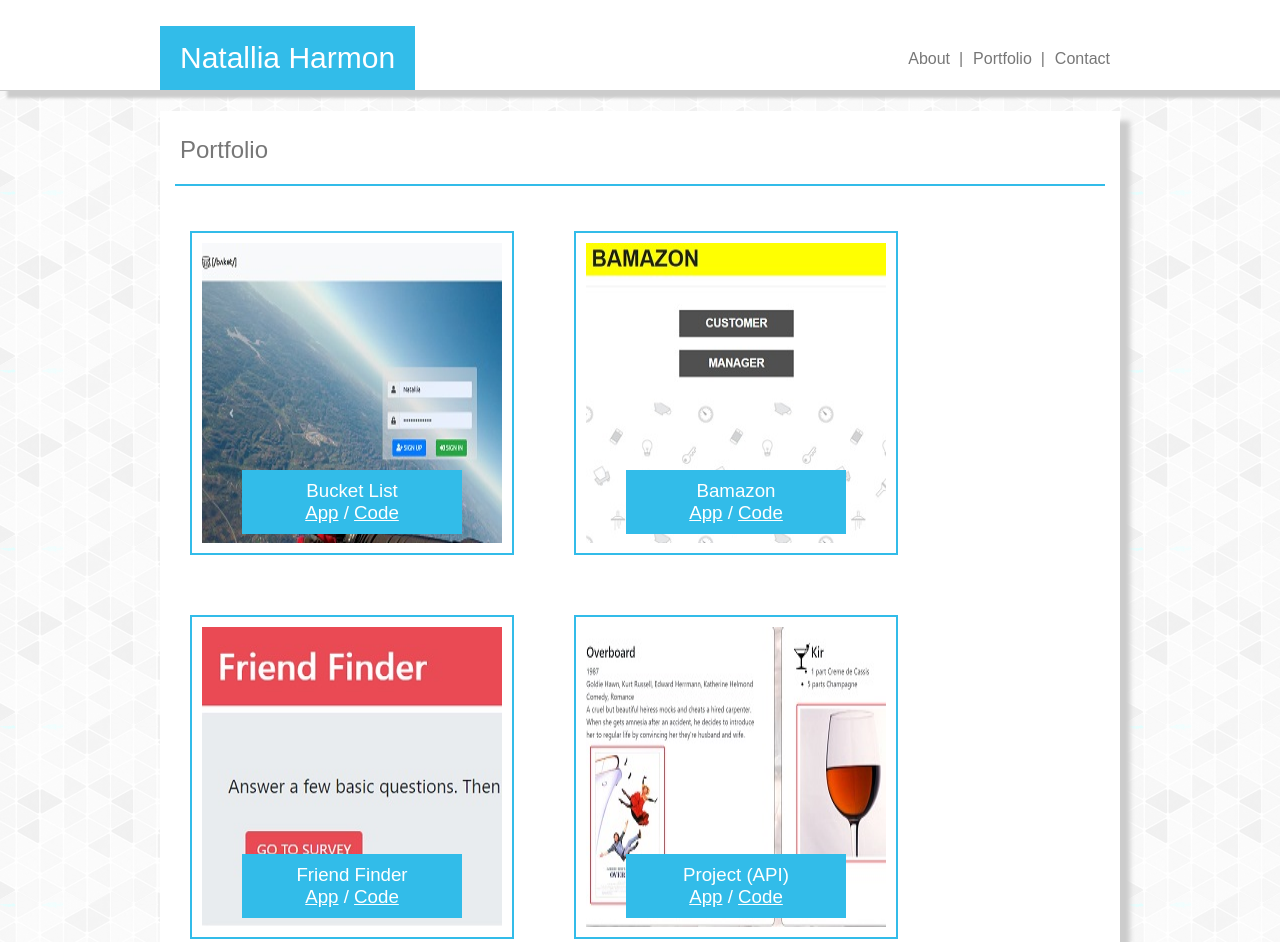
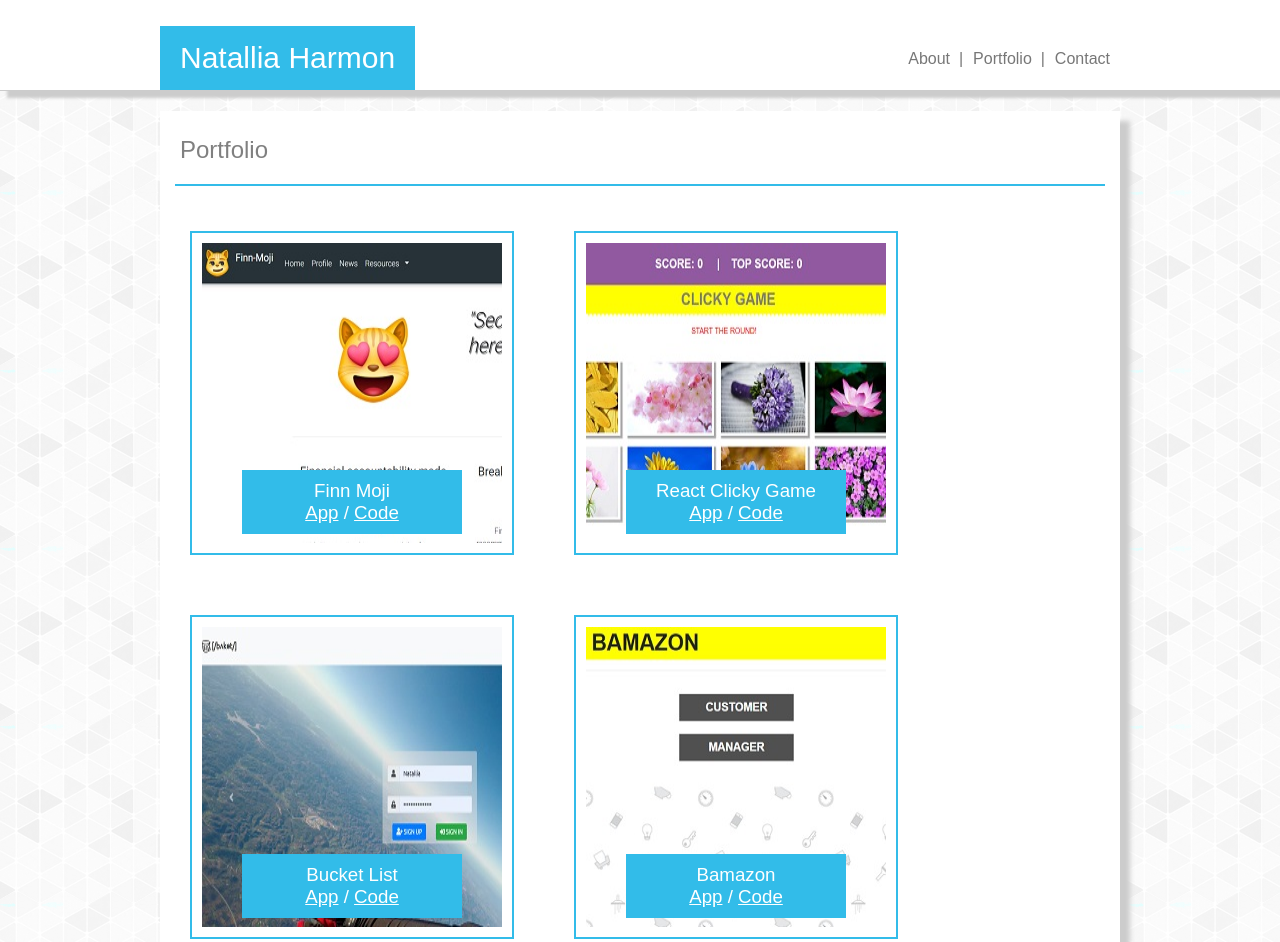
Before and after one commit to natalliasdh/Portfolio, a plain HTML site: page portfolio.html in a window 1280 px wide. Shown: the top 942 px of the page. Drawn offline with Linux system fonts and the light colour scheme.

Commit message:
adding new projects to portfolio

```diff
--- a/assets/css/style.css
+++ b/assets/css/style.css
@@ -54,9 +54,14 @@ h1 {
 
 h2 {
     padding-top: 5px;
-    color: #gray;
+    color: gray;
     padding-left: 20px;
     font-weight: normal;
+}
+
+h5 {
+    margin-top: 20px;
+
 }
 
 nav {
--- a/portfolio.html
+++ b/portfolio.html
@@ -31,11 +31,28 @@
             <hr />
             <div class="pf">
 
+                    <div class="img-cont"><img src="assets/images/finnmoji.jpg" alt="Portfolio" />
+                        <h3>Finn Moji<br /><a href="https://github.com/natalliasdh/finn-moji-app"
+                                target="_blank">App</a> /
+                            <a href="https://finn-moji.herokuapp.com/" target="_blank">Code</a>
+                        </h3>
+
+                    </div>
+
+                    <div class="img-cont"><img src="assets/images/react.jpg" alt="Portfolio" />
+                        <h3>React Clicky Game<br /><a href="https://natalliasdh.github.io/react/"
+                                target="_blank">App</a> /
+                            <a href="https://github.com/natalliasdh/react" target="_blank">Code</a>
+                        </h3>
+
+                    </div>
+
                     <div class="img-cont"><img src="assets/images/bucket.jpg" alt="Portfolio" />
                         <h3>Bucket List<br /><a href="https://shielded-mesa-90274.herokuapp.com/"
                                 target="_blank">App</a> /
                             <a href="https://github.com/natalliasdh/bucket" target="_blank">Code</a>
                         </h3>
+
                     </div>
 
                 <div class="img-cont"><img src="assets/images/bamazon.jpg" alt="Portfolio" />
```
Also changed, not shown: assets/images/finnmoji.jpg (added), assets/images/react.jpg (added).
